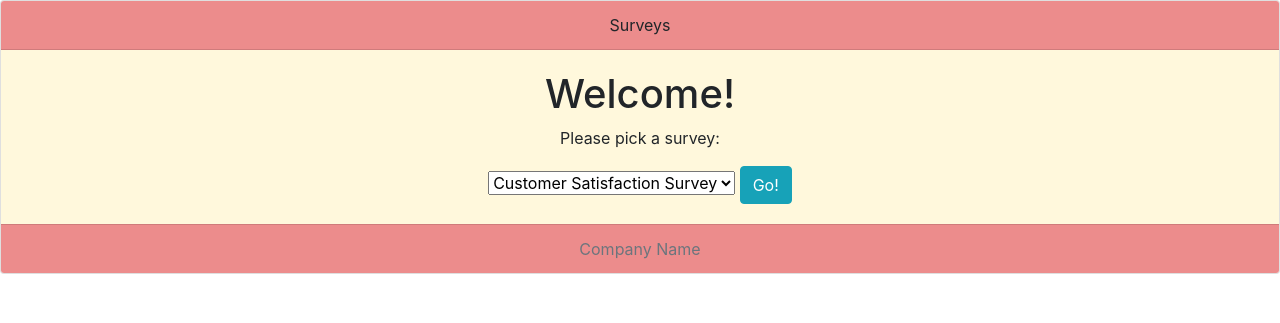
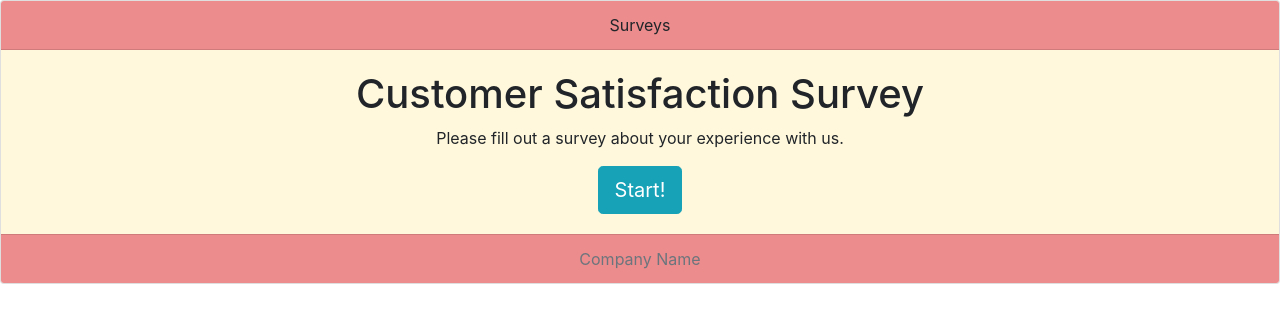
Before and after one commit to Robina78/flask-survey-basic, a Flask app: page / in a window 1280 px wide. Shown: the top 323 px of the page. Run offline with Flask 2, Linux system fonts and the light colour scheme; some libraries are stand-ins or nearby versions.

Commit message:
flask survey basic

```diff
--- a/app.py
+++ b/app.py
@@ -1,9 +1,9 @@
-from flask import Flask, request, render_template, redirect, flash, session, make_response
+from flask import Flask, request, render_template, redirect, flash, session
 from flask_debugtoolbar import DebugToolbarExtension
-#from surveys import satisfaction_survey as survey
-from surveys import surveys
+from surveys import satisfaction_survey as survey
 
-CURRENT_SURVEY_KEY = 'current_survey'
+
+
 RESPONSES_KEY = "responses"
 
 app = Flask(__name__)
@@ -14,24 +14,11 @@ debug = DebugToolbarExtension(app)
 
 
 @app.route("/")
-def show_pick_survey_form():
+def show_start_page():
     """ Selecet a survey."""
 
-    #return render_template("survey_start.html", survey=survey)
-    return render_template("pick_survey.html", surveys=surveys)
+    return render_template("survey_start.html", survey=survey)
 
-
-@app.route("/", methods=["POST"])
-def pick_survey():
-
-    survey_id = request.form['survey_code']
-
-    if request.cookies.get(f"completed_{survey_id}"):
-        return render_template("already_done.html")
-
-    survey = surveys[survey_id]
-    session[CURRENT_SURVEY_KEY] = survey_id
-    return render_template("survey_start.html", survey=survey)
 
 
 @app.route("/begin", methods=["POST"])
@@ -48,17 +35,11 @@ def handle_question():
 
     #get the response choice
     choice = request.form['answer']
-    text = request.form.get("text", "")
 
-    #add this response to the list in the session
+    #add this response to the session
     responses = session[RESPONSES_KEY]
-    responses.append({"choice": choice, "text": text})
-
-    # add this response to the session
+    responses.append(choice)
     session[RESPONSES_KEY] = responses
-    survey_code = session[CURRENT_SURVEY_KEY]
-    survey = surveys[survey_code]
-
 
     if (len(responses) == len(survey.questions)):
         # They've answered all the questions! Thank them.
@@ -73,20 +54,17 @@ def show_question(qid):
     """Display current question."""
 
     responses = session.get(RESPONSES_KEY)
-    survey_code = session[CURRENT_SURVEY_KEY]
-    survey = surveys[survey_code]
-
 
     if (responses is None):
-        # try to access question page too soon
+
         return redirect("/")
 
     if (len(responses) == len(survey.questions)):
-        # They've answered all the questions! Thank them.
+
         return redirect("/complete")
 
     if (len(responses) != qid):
-        # try to access questions out of order.
+
         flash(f"Invalid question id: {qid}.")
         return redirect(f"/questions/{len(responses)}")
 
@@ -99,13 +77,4 @@ def show_question(qid):
 def complete():
     """Survey complete. Show completion page."""
 
-    survey_id = session[CURRENT_SURVEY_KEY]
-    survey = surveys[survey_id]
-    responses = session[RESPONSES_KEY]
-
-    html = render_template("completion.html", survey=survey, responses=responses)
-
-    # Set cookie noting this survey is done so they can't re-do it
-    response = make_response(html)
-    response.set_cookie(f"completed_{survey_id}", "yes", max_age=60)
-    return response
+    return render_template("completion.html")
--- a/templates/pick_survey.html
+++ /dev/null
@@ -1,17 +0,0 @@
-{% extends 'base.html' %}
-
-{% block title %}Select survey{% endblock %}
-
-{% block content %}
-
-<h1>Welcome!</h1>
-<form method="POST">
-    <p>Please pick a survey:</p>
-    <select name="survey_code">
-        {% for code, survey in surveys.items() %}
-        <option value="{{ code }}">{{ survey.title }}</option>
-        {% endfor %}
-    </select>
-    <button class="btn btn-info">Go!</button>
-</form>
-{% endblock %}
```
Also changed, not shown: templates/already_done.html (deleted, +0 -9 lines), templates/completion.html (+2 -12 lines).
